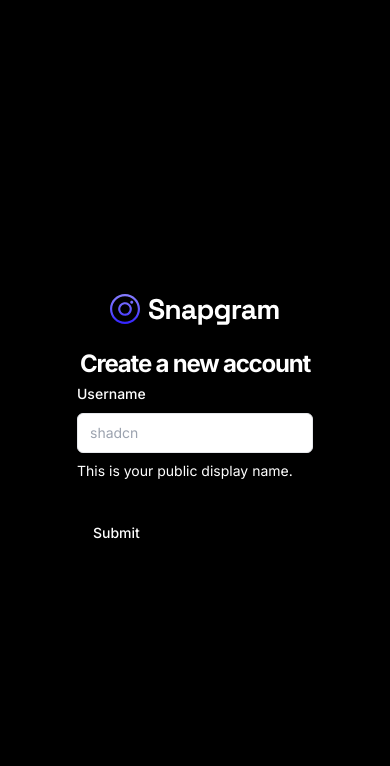
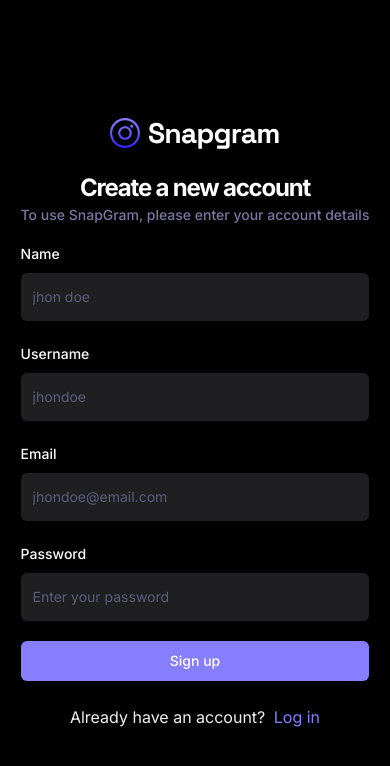
Before and after one commit to cuadros-code/trendo, a React (Vite) app: page /sign-up in a window 390 px wide. Shown: the top 766 px of the page. Built offline with nearby package versions, Linux system fonts and the light colour scheme.

Commit message:
Refactor AuthLayout and SignupForm components

```diff
--- a/src/_auth/AuthLayout.tsx
+++ b/src/_auth/AuthLayout.tsx
@@ -13,11 +13,6 @@
             <section className='flex flex-1 justify-center items-center flex-col py-10'>
               <Outlet />
             </section>
-            <img
-              src="/assets/images/side-img.svg"
-              alt="Auth background"
-              className="hidden xl:block h-screen w-1/2 object-cover bg-no-repeat"
-            />
           </>
       }
     </>
--- a/src/_auth/forms/SignupForm.tsx
+++ b/src/_auth/forms/SignupForm.tsx
@@ -1,12 +1,16 @@
 import { z } from "zod"
 import { zodResolver } from "@hookform/resolvers/zod"
 import { useForm } from "react-hook-form"
+import { Link } from "react-router-dom"
 import { Button } from "@/components/ui/button"
-import { Form, FormControl, FormDescription, FormField, FormItem, FormLabel, FormMessage } from "@/components/ui/form"
 import { Input } from "@/components/ui/input"
 import { SingupValidation } from "@/lib/validation"
+import { Form, FormControl, FormField, FormItem, FormLabel, FormMessage } from "@/components/ui/form"
+import Loader from "@/components/shared/Loader"
 
 const SignupForm = () => {
+
+  const isLoading = false;
 
   const form = useForm<z.infer<typeof SingupValidation>>({
     resolver: zodResolver(SingupValidation),
@@ -24,13 +28,24 @@
 
   return (
     <Form {...form}>
-
       <div className="sm:w-420 flex-center flex-col">
         <img src="/assets/images/logo.svg" alt="logo" />
-        <h2 className="h3-bold md:h2-bold pt-5 sm:pt-12">Create a new account</h2>
-      </div>
-
-      <form onSubmit={form.handleSubmit(onSubmit)} className="space-y-8">
+        <h2 className="h3-bold md:h2-bold pt-5 sm:pt-5">Create a new account</h2>
+        <p className="text-light-3 small-medium md:base-regular">To use SnapGram, please enter your account details</p>
+        <form onSubmit={form.handleSubmit(onSubmit)} className="flex flex-col gap-5 w-full mt-4">
+          <FormField
+            control={form.control}
+            name="name"
+            render={({ field }) => (
+              <FormItem>
+                <FormLabel>Name</FormLabel>
+                <FormControl>
+                  <Input type="text" className="shad-input" placeholder="jhon doe" {...field} />
+                </FormControl>
+                <FormMessage />
+              </FormItem>
+            )}
+          />
           <FormField
             control={form.control}
             name="username"
@@ -38,17 +53,50 @@
               <FormItem>
                 <FormLabel>Username</FormLabel>
                 <FormControl>
-                <Input placeholder="shadcn" {...field} />
+                  <Input type="text" className="shad-input" placeholder="jhondoe" {...field} />
                 </FormControl>
-              <FormDescription>
-                This is your public display name.
-              </FormDescription>
                 <FormMessage />
               </FormItem>
             )}
           />
-        <Button type="submit">Submit</Button>
+          <FormField
+            control={form.control}
+            name="email"
+            render={({ field }) => (
+              <FormItem>
+                <FormLabel>Email</FormLabel>
+                <FormControl>
+                  <Input type="email" className="shad-input" placeholder="jhondoe@email.com" {...field} />
+                </FormControl>
+                <FormMessage />
+              </FormItem>
+            )}
+          />
+          <FormField
+            control={form.control}
+            name="password"
+            render={({ field }) => (
+              <FormItem>
+                <FormLabel>Password</FormLabel>
+                <FormControl>
+                  <Input type="password" className="shad-input" placeholder="Enter your password" {...field} />
+                </FormControl>
+                <FormMessage />
+              </FormItem>
+            )}
+          />
+          <Button className="shad-button_primary" type="submit">
+            {
+              isLoading
+                ? <div className="flex-center gap-2"> <Loader /> Loading...</div>
+                : "Sign up"
+            }
+          </Button>
+          <p className="text-small-regular text-light-2 text-center mt-1">
+            Already have an account? <Link to={'/sign-in'} className="text-primary-500 text-small-semibold ml-1">Log in</Link>
+          </p>
         </form>
+      </div>
     </Form>
   )
 }
--- /dev/null
+++ b/src/components/shared/Loader.tsx
@@ -0,0 +1,9 @@
+const Loader = () => {
+  return (
+    <div className="flex-center w-full">
+      <img src="/assets/icons/loader.svg" alt="loader" width={24} height={24} />
+    </div>
+  );
+}
+
+export default Loader;
```
Lines whose indentation alone changed are shown as unchanged.
